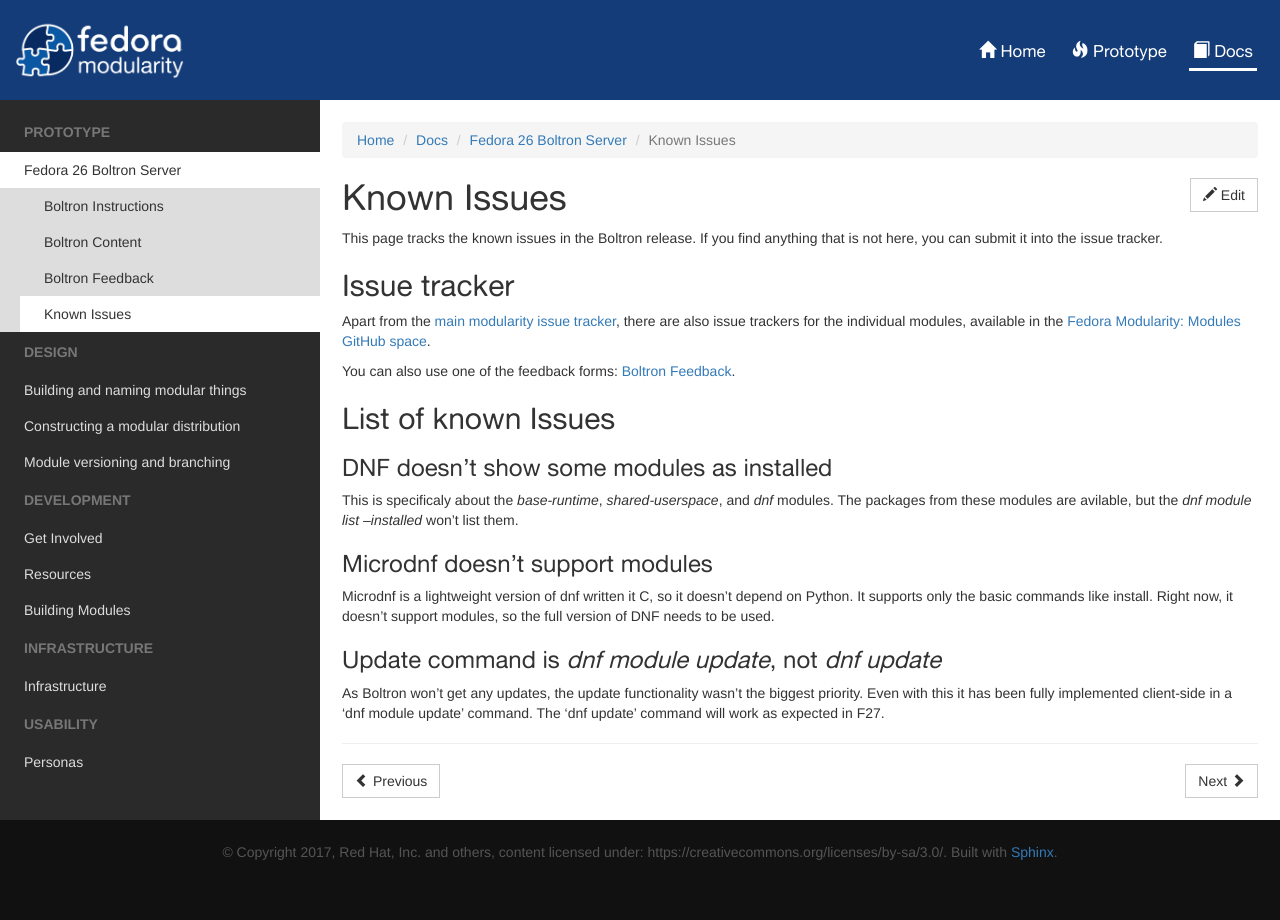
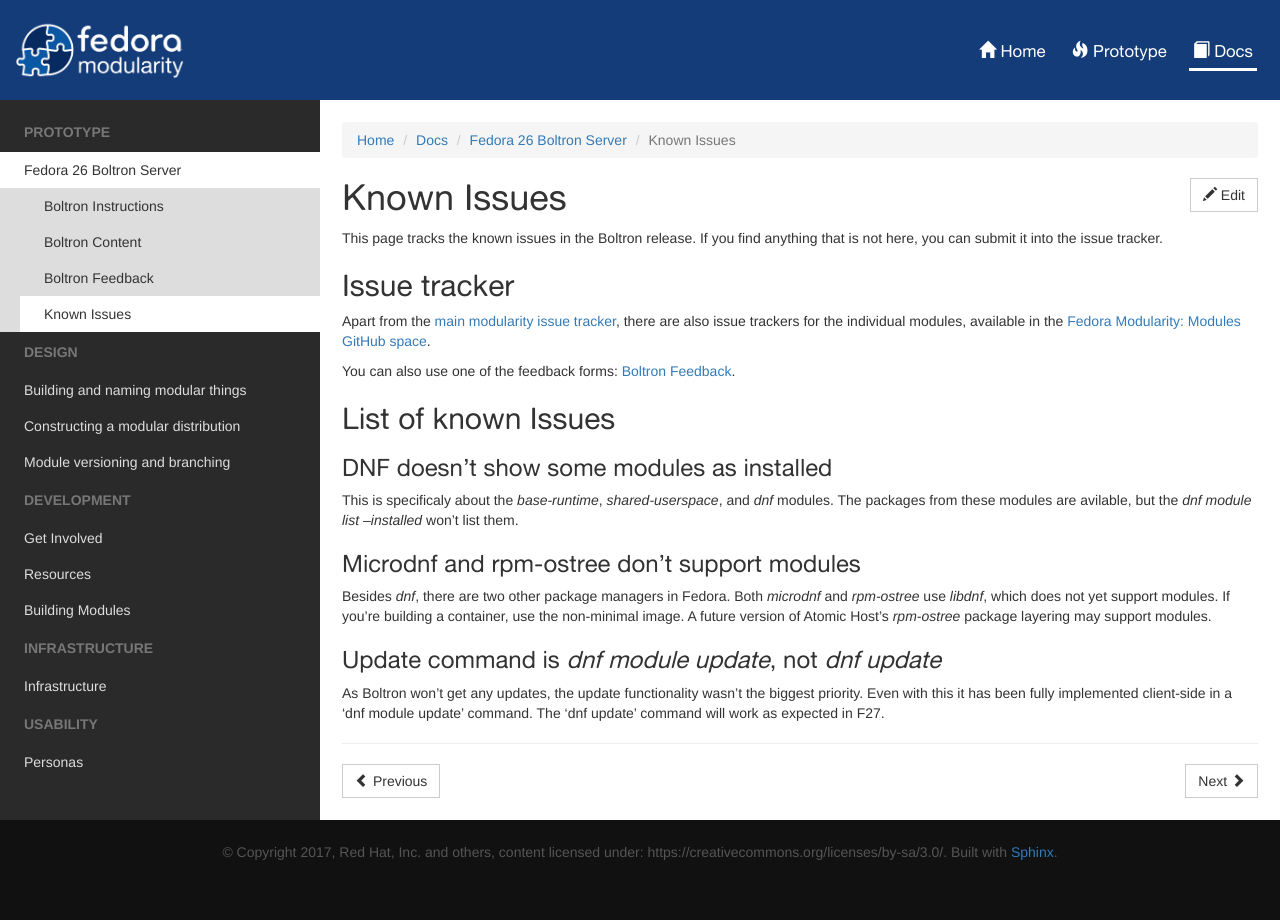
Before and after one commit to gbraad/fedora-modularity, a Sphinx documentation site: the page built from source/prototype/boltron/issues.rst, in a window 1280 px wide. Built offline with Sphinx 7.4.7, drawn with Linux system fonts in a browser that asks for light colours.

Commit message:
issues: Also note rpm-ostree
There are three package managers in Fedora; add `rpm-ostree` to this
list, which is the other one used by Atomic Host.

Signed-off-by: Colin Walters <walters@verbum.org>

```diff
--- a/source/prototype/boltron/issues.rst
+++ b/source/prototype/boltron/issues.rst
@@ -18,10 +18,10 @@
 
 This is specificaly about the `base-runtime`, `shared-userspace`, and `dnf` modules. The packages from these modules are avilable, but the `dnf module list --installed` won't list them.
 
-Microdnf doesn't support modules
+Microdnf and rpm-ostree don't support modules
 ................................
 
-Microdnf is a lightweight version of dnf written it C, so it doesn't depend on Python. It supports only the basic commands like install. Right now, it doesn't support modules, so the full version of DNF needs to be used.
+Besides `dnf`, there are two other package managers in Fedora.  Both `microdnf` and `rpm-ostree` use `libdnf`, which does not yet support modules.  If you're building a container, use the non-minimal image.  A future version of Atomic Host's  `rpm-ostree` package layering may support modules.
 
 Update command is `dnf module update`, not `dnf update`
 .......................................................
```
